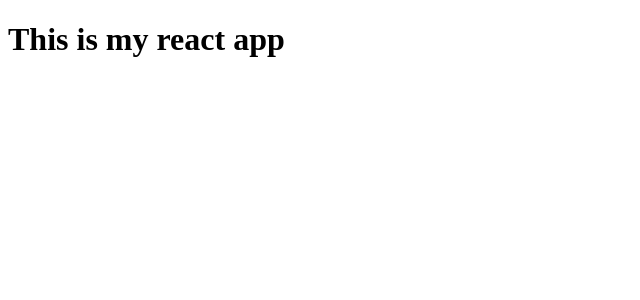
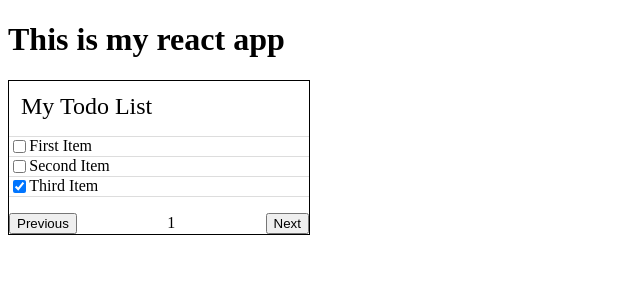
Before and after one commit to OldStarchy/ts-react-sandbox, a React app: page / in a window 1280 px wide. Shown: the top 300 px of the page, without its empty margins (0-640 px from the left). Built offline with nearby package versions, Linux system fonts and the light colour scheme.

Commit message:
Add the basic structure for our app

```diff
--- a/src/index.html
+++ b/src/index.html
@@ -4,6 +4,47 @@
 		<meta charset="UTF-8" />
 		<meta name="viewport" content="width=device-width, initial-scale=1.0" />
 		<title>React Sandbox</title>
+
+		<style>
+			.todo-list {
+				border: 1px solid black;
+				max-width: 300px;
+			}
+
+			.todo-list__title {
+				font-size: 24px;
+				margin: 0.5em;
+			}
+
+			.todo-list__items {
+				list-style: none;
+				padding: 0;
+				border-top: 1px solid #ddd;
+			}
+
+			.todo-list__item {
+				border-bottom: 1px solid #ddd;
+			}
+
+			.todo-item {
+				display: flex;
+			}
+			.todo-item__checkbox {
+				width: 1em;
+			}
+			.todo-item__label {
+				flex-grow: 1;
+			}
+
+			.pagination {
+				display: flex;
+				justify-content: space-between;
+				align-items: center;
+			}
+			.pagination__page {
+				margin: 0;
+			}
+		</style>
 	</head>
 	<body>
 		<div id="react-root"></div>
--- a/src/index.tsx
+++ b/src/index.tsx
@@ -1,7 +1,73 @@
 import * as React from 'react';
 import * as ReactDOM from 'react-dom';
 
-const App = () => <h1>This is my react app</h1>;
+const App = () => (
+	<div className="app">
+		<h1>This is my react app</h1>
+		<div className="todo-list">
+			<p className="todo-list__title">My Todo List</p>
+			<ul className="todo-list__items">
+				<li className="todo-list__item">
+					<div className="todo-item">
+						<input
+							className="todo-item__checkbox"
+							id="TodoItem-1"
+							type="checkbox"
+						/>
+						<label
+							className="todo-item__label"
+							htmlFor="TodoItem-1"
+						>
+							First Item
+						</label>
+					</div>
+				</li>
+				<li className="todo-list__item">
+					<div className="todo-item">
+						<input
+							className="todo-item__checkbox"
+							id="TodoItem-2"
+							type="checkbox"
+						/>
+						<label
+							className="todo-item__label"
+							htmlFor="TodoItem-2"
+						>
+							Second Item
+						</label>
+					</div>
+				</li>
+				<li className="todo-list__item">
+					<div className="todo-item">
+						<input
+							className="todo-item__checkbox"
+							id="TodoItem-3"
+							type="checkbox"
+							checked
+						/>
+						<label
+							className="todo-item__label"
+							htmlFor="TodoItem-3"
+						>
+							Third Item
+						</label>
+					</div>
+				</li>
+			</ul>
+			<div className="todo-list__pagination">
+				<div className="pagination">
+					<button className="pagination__btn-previous" type="button">
+						Previous
+					</button>
+					<p className="pagination__page">1</p>
+					<button className="pagination__btn-next" type="button">
+						Next
+					</button>
+				</div>
+			</div>
+		</div>
+	</div>
+);
 
 const rootDiv = document.getElementById('react-root');
 
```
Also changed, not shown: 1 other file (tests, documents, lock files or other folders).
